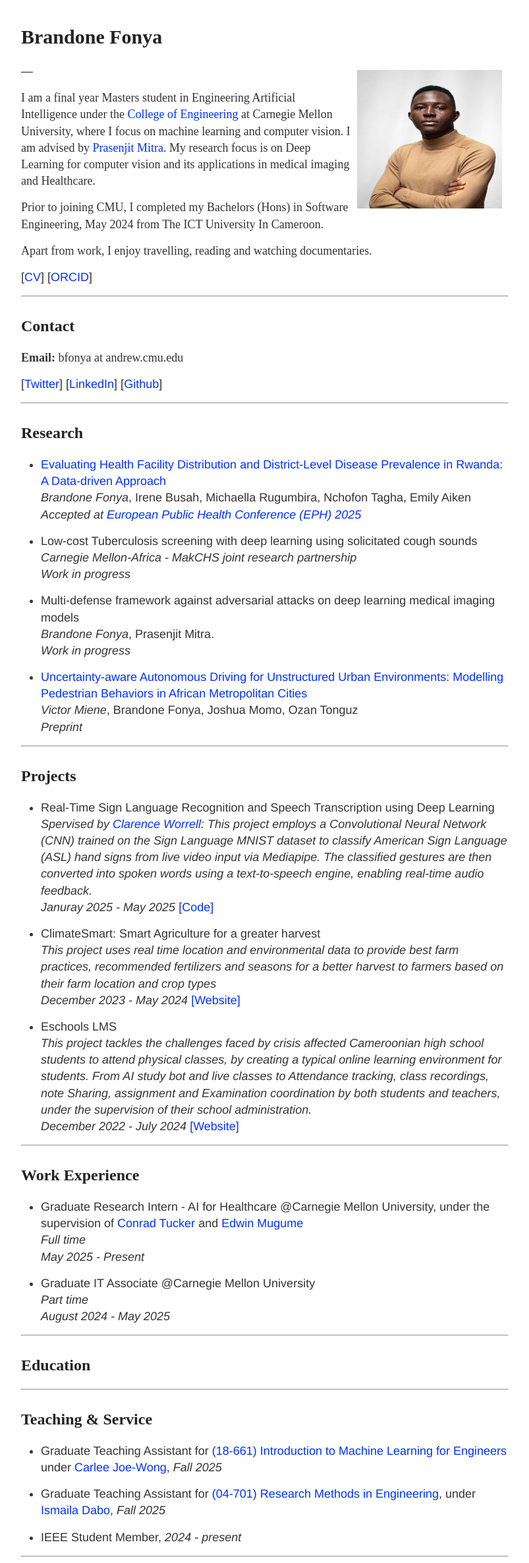
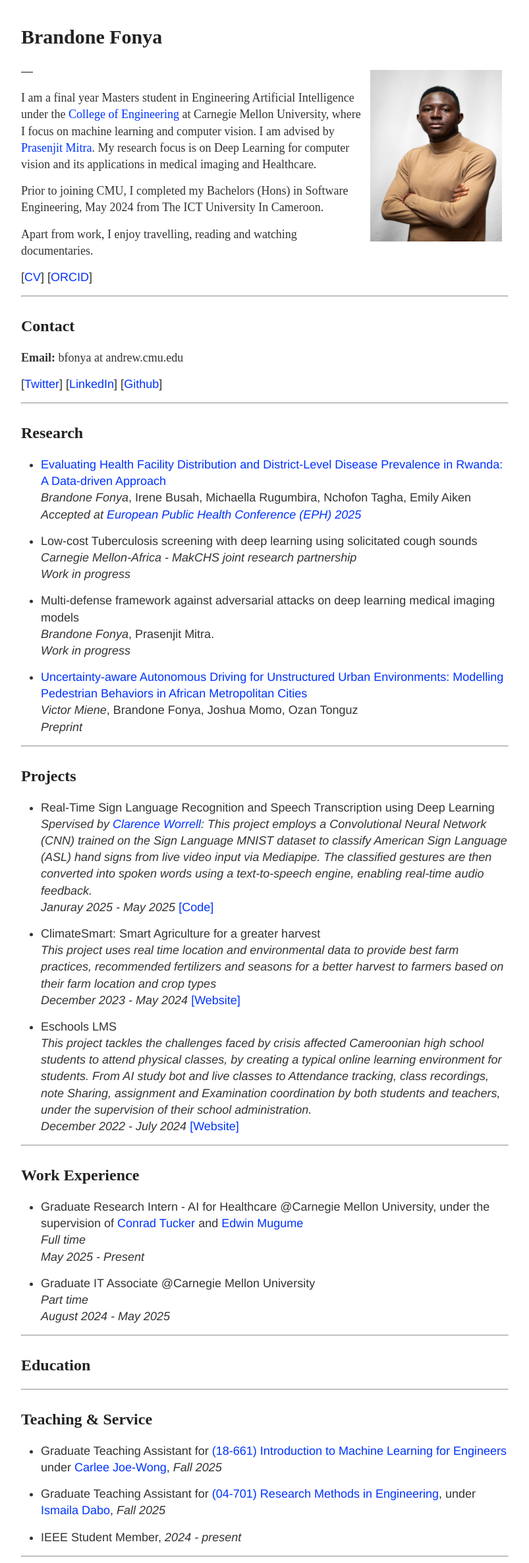
Before and after one commit to FonyaBrandone/FonyaBrandone.github.io, a Jekyll site: the page built from index.md, in a window 1280 px wide. Shown: the whole page at 66% size, without its empty margins (238-1041 px from the left). Built offline with Jekyll 4.4.1, drawn with Linux system fonts in a browser that asks for light colours.

Commit message:
Updated profile pic dimensiion

```diff
--- a/index.md
+++ b/index.md
@@ -5,7 +5,7 @@ description: Brandone Fonya's website
 ---
 
 # <span style="font-family:'Candara Light';"> Brandone Fonya </span>
-<img src="/static/profile-crop.jpg" alt="Brandone" style="width: 220px; height: 210px; float: right; margin: 10px"/>
+<img src="/static/profile.jpg" alt="Brandone" style="width: 200px; height: 260px; float: right; margin: 10px"/>
 ---
 
 <span style="font-family:'Candara Light';">
```
